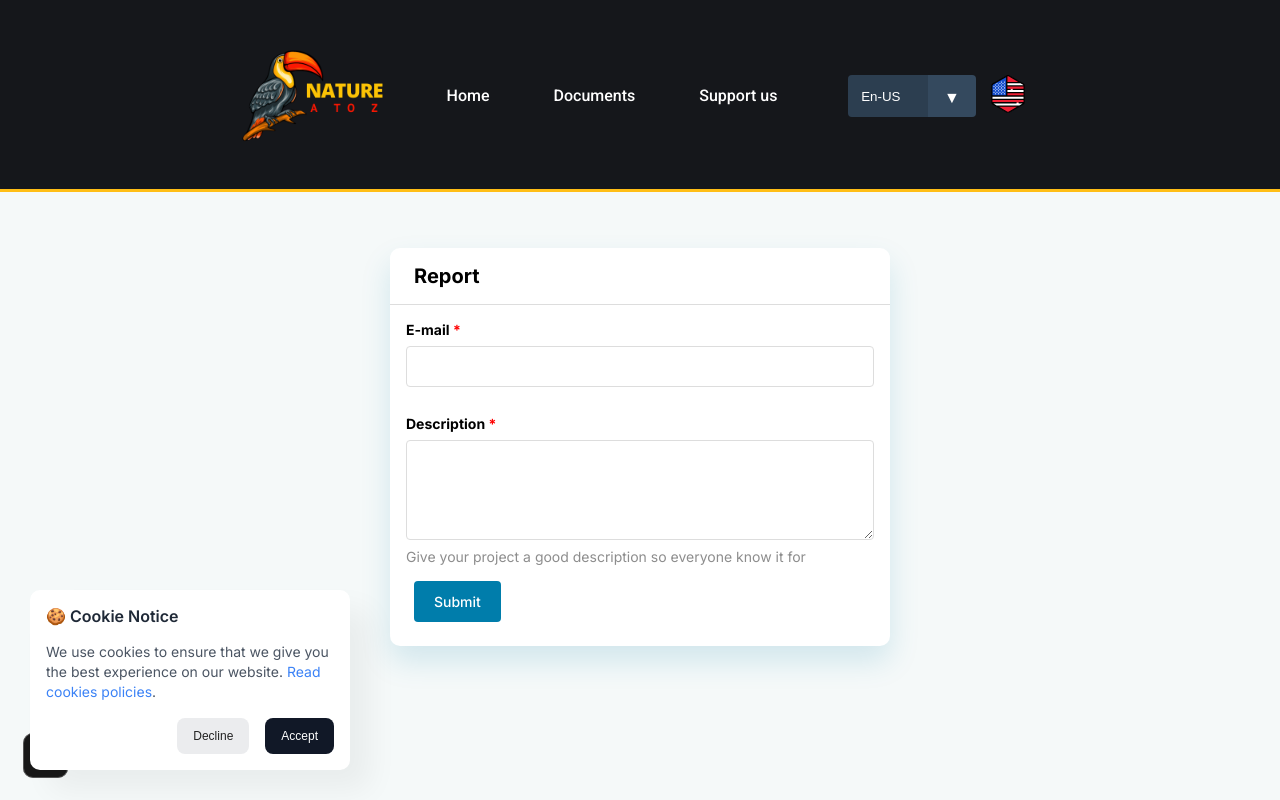
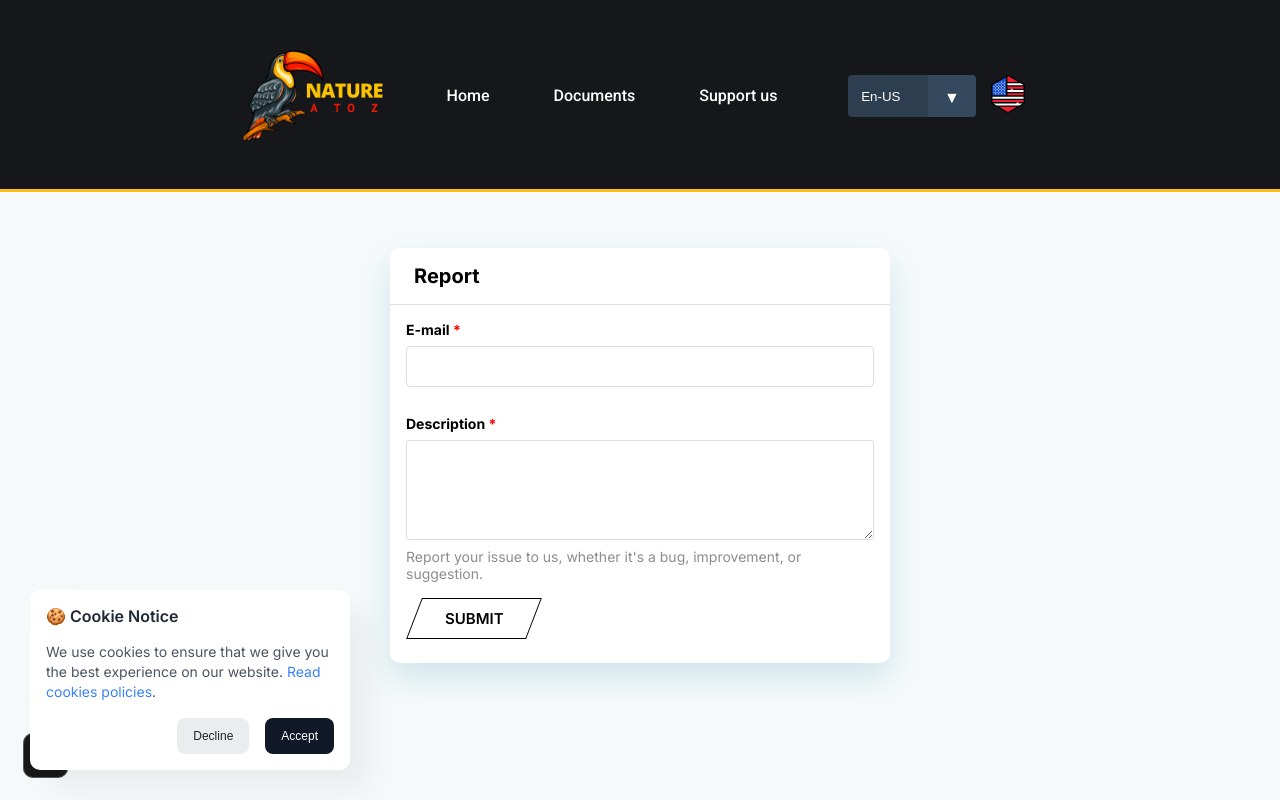
Before and after one commit to gusperandio/natureatoz, a Next.js app: page /report in a window 1280 px wide. Shown: the top 800 px of the page. Built offline with nearby package versions, Linux system fonts and the light colour scheme.

Commit message:
Need fix Copy/Paste code

```diff
--- a/package.json
+++ b/package.json
@@ -24,6 +24,7 @@
     "react": "^18",
     "react-dom": "^18",
     "react-ga": "^3.3.1",
+    "react-hot-toast": "^2.4.1",
     "resend": "^3.1.0",
     "sass": "^1.69.4",
     "sqlite": "^5.0.1",
--- /dev/null
+++ b/src/app/components/EmailTemplate/index.tsx
@@ -0,0 +1,23 @@
+import styles from "./styles.module.scss";
+import * as React from 'react';
+
+interface EmailTemplateProps {
+  email: string | string[] | undefined;
+  description: string | string[] | undefined;
+}
+
+export const EmailTemplate: React.FC<Readonly<EmailTemplateProps>> = ({
+  email, description
+}) => (
+  <>
+  <div className={styles.card}>
+    <div className={styles.card_icon}>
+      <svg xmlns="http://www.w3.org/2000/svg" width="16" height="16" fill="currentColor" className={`${styles.bi} ${styles.bi_collection}`} viewBox="0 0 16 16"> <path d="M2.5 3.5a.5.5 0 0 1 0-1h11a.5.5 0 0 1 0 1h-11zm2-2a.5.5 0 0 1 0-1h7a.5.5 0 0 1 0 1h-7zM0 13a1.5 1.5 0 0 0 1.5 1.5h13A1.5 1.5 0 0 0 16 13V6a1.5 1.5 0 0 0-1.5-1.5h-13A1.5 1.5 0 0 0 0 6v7zm1.5.5A.5.5 0 0 1 1 13V6a.5.5 0 0 1 .5-.5h13a.5.5 0 0 1 .5.5v7a.5.5 0 0 1-.5.5h-13z"></path> </svg>
+    </div>
+    <h2>{email}</h2>
+    <span className={styles.card_body}>
+      {description}
+    </span>
+  </div>
+</>
+);
--- /dev/null
+++ b/src/app/components/EmailTemplate/styles.module.scss
@@ -0,0 +1,25 @@
+.card {
+  width: 700px;
+  height: 400px;
+  background-image: url('../../../../public/arara.png');
+  background-size: cover;
+  border-radius: 1em;
+  display: flex;
+  flex-direction: column;
+  justify-content: flex-start;
+  gap: 5em;
+  align-items: flex-start;
+  padding: 1em 1.5em;
+  transition: all 0.5s ease;
+  box-shadow: 0 8px 16px 0 rgba(0,0,0,0.2);
+}
+
+.card-icon svg {
+  height: 4rem;
+  width: 4rem;
+}
+
+.card-body {
+  text-align: justify;
+  font-size: smaller;
+}
--- a/src/app/components/Parallax/index.tsx
+++ b/src/app/components/Parallax/index.tsx
@@ -22,7 +22,7 @@ export default function Parallax(props: PropsParallax) {
 
   const handleScroll = () => {
     const position = window.scrollY;
-    console.log(position)
+
     if (position > 200)
       setScrollPosition(true)
 
--- a/src/app/login/page.tsx
+++ b/src/app/login/page.tsx
@@ -3,7 +3,6 @@
 
 import styles from "./styles.module.scss";
 import { useState, useEffect } from "react";
-import { redirect } from 'next/navigation';
 import axios from "axios";
 import { useRouter } from "next/navigation";
 import CopyButton from "../components/CopyButton";
--- a/src/app/report/page.tsx
+++ b/src/app/report/page.tsx
@@ -2,16 +2,50 @@
 import { useEffect, useState } from 'react';
 import styles from './styles.module.scss';
 import { useLanguage } from '../LanguageContext';
+import axios from 'axios';
+import Loader from "../components/Loader";
+import { useRouter } from 'next/navigation';
+import toast, { Toaster } from 'react-hot-toast';
 
 export default function Page() {
   const { selectedLanguage } = useLanguage();
   const [email, setEmail] = useState("");
   const [desc, setDesc] = useState("");
+  const [loading, setLoading] = useState(false);
+  const [disabled, setDisabled] = useState(false);
+  const router = useRouter();
+  const notify = () => toast.success('Successfully toasted!');
+  const sendReport = async () => {
+    setLoading(true);
+    setDisabled(true);
+    try {
+      const response = await axios.post(
+        `http://localhost:3000/api/v1/send?email=${email}&description=${desc}`, { headers: { 'keynature': process.env.KEY_TO_POST } });
+
+      if (response.status == 200 || response.status == 500) {
+
+      }
+    } catch (error) {
+      console.error(error)
+    }
+    finally {
+      setLoading(false);
+      notify();
+      setEmail("")
+      setDesc("")
+      setTimeout(() => {
+        router.push("/");
+      }, 2000);
+    }
+  }
 
   const handleSubmit = (event: any) => {
-    alert('A name was submitted: ' + email);
     event.preventDefault();
+
+    sendReport();
   }
+
+
 
   useEffect(() => {
     const scrollToPosition = () => {
@@ -33,18 +67,23 @@ export default function Page() {
         <div className={styles.modal__body}>
           <div className={styles.input}>
             <label className={styles.input__label}>E-mail <span style={{ color: "red" }}>*</span></label>
-            <input className={styles.input__field} type="text" value={email} onChange={(e) => setEmail(e.target.value)} />
+            <input className={styles.input__field} type="email" value={email} onChange={(e) => setEmail(e.target.value)} maxLength={254} required disabled={disabled} />
           </div>
           <div className={styles.input}>
             <label className={styles.input__label}>{selectedLanguage === "Pt-BR" ? "Descrição" : "Description"} <span style={{ color: "red" }}>*</span></label>
-            <textarea className={`${styles.input__field} ${styles.input__field__textarea}`}></textarea>
-            <p className={styles.input__description}>Give your project a good description so everyone know it for</p>
+            <textarea className={`${styles.input__field} ${styles.input__field__textarea}`} value={desc} onChange={(e) => setDesc(e.target.value)} maxLength={400} required disabled={disabled}></textarea>
+            <p className={styles.input__description}>{selectedLanguage === "Pt-BR" ? "Nos reporte seu problema, seja ele um bug, melhoria ou indicação." : "Report your issue to us, whether it's a bug, improvement, or suggestion."}</p>
           </div>
         </div>
         <div className={styles.modal__footer}>
-          <button className={`${styles.button} ${styles.button__primary}`}>{selectedLanguage === "Pt-BR" ? "Enviar" : "Submit"}</button>
+          {loading ? (<Loader />) :
+            <button className={`${styles.button}`} disabled={disabled}>
+              <span className={styles.spanButton}>{selectedLanguage === "Pt-BR" ? "Enviar" : "Submit"}</span>
+            </button>
+          }
         </div>
       </form>
     </div>
+    <Toaster />
   </div>)
 }
--- a/src/app/report/styles.module.scss
+++ b/src/app/report/styles.module.scss
@@ -49,34 +49,44 @@
   }
 
   .button {
-    display: inline-flex;
-    align-items: center;
-    justify-content: center;
-    transition: 0.15s ease;
+    background: #fff;
+    border: 1px solid black;
+    padding: 10px 20px;
+    display: inline-block;
+    font-size: 15px;
+    font-weight: 600;
+    width: 120px;
+    text-transform: uppercase;
+    cursor: pointer;
+    transform: skew(-21deg);
   }
 
-  .button__icon {
-    width: 2.5rem;
-    height: 2.5rem;
-    background-color: transparent;
-    border-radius: 0.25rem;
+  .spanButton {
+    display: inline-block;
+    transform: skew(21deg);
   }
 
-  .button__icon:focus, .button__icon:hover {
-    background-color: #ededed;
+  .button::before {
+    content: '';
+    position: absolute;
+    top: 0;
+    bottom: 0;
+    right: 100%;
+    left: 0;
+    background: rgb(20, 20, 20);
+    opacity: 0;
+    z-index: -1;
+    transition: all 0.5s;
   }
 
-  .button__primary {
-    background-color: #007dab;
-    color: #FFF;
-    padding: 0.75rem 1.25rem;
-    border-radius: 0.25rem;
-    font-weight: 500;
-    font-size: 0.875rem;
+  .button:hover {
+    color: #fff;
   }
 
-  .button__primary:hover {
-    background-color: #006489;
+  .button:hover::before {
+    left: 0;
+    right: 0;
+    opacity: 1;
   }
 
   .input {
--- /dev/null
+++ b/src/pages/api/v1/send/index.tsx
@@ -0,0 +1,31 @@
+/* eslint-disable import/no-anonymous-default-export */
+import { EmailTemplate } from '@/app/components/EmailTemplate';
+import type { NextApiRequest, NextApiResponse } from 'next';
+import { Resend } from 'resend';
+
+const resend = new Resend('re_AKszZNZZ_JjoKHwyk4BfqAX1XXMA7EPiT');
+
+export default async (req: NextApiRequest, res: NextApiResponse) => {
+
+  try {
+
+    const { email, description } = req.query;
+    const KEY = process.env.KEY_TO_POST || "";
+
+    if (req.headers['keynature'] !== KEY || req.method !== 'POST') {
+      return res.status(401).json("GET OUT!");
+    }
+
+
+    const { data, error } = await resend.emails.send({
+      from: 'Acme <delivered@resend.dev>',
+      to: ['gustavo.sperandio25@gmail.com'],
+      subject: 'Report NATURE ATOZ',
+      react: EmailTemplate({ email: email, description: description }) as React.ReactElement,
+    });
+
+    res.status(200);
+  } catch (error) {
+    res.status(500);
+  }
+};
--- a/src/pages/api/v1/upload/index.ts
+++ b/src/pages/api/v1/upload/index.ts
@@ -42,7 +42,7 @@ const handler = async (req: NextApiRequest, res: NextApiResponse, cacheado: Cach
       const KEY = process.env.KEY_TO_POST || "";
 
       if (req.headers['keynature'] !== KEY) {
-        return res.status(405).json("GET OUT!");
+        return res.status(401).json("GET OUT!");
       }
 
       const requestData = typeof req.body === 'string' ? JSON.parse(req.body) : req.body;
```
Also changed, not shown: 2 other files (tests, documents, lock files or other folders).
